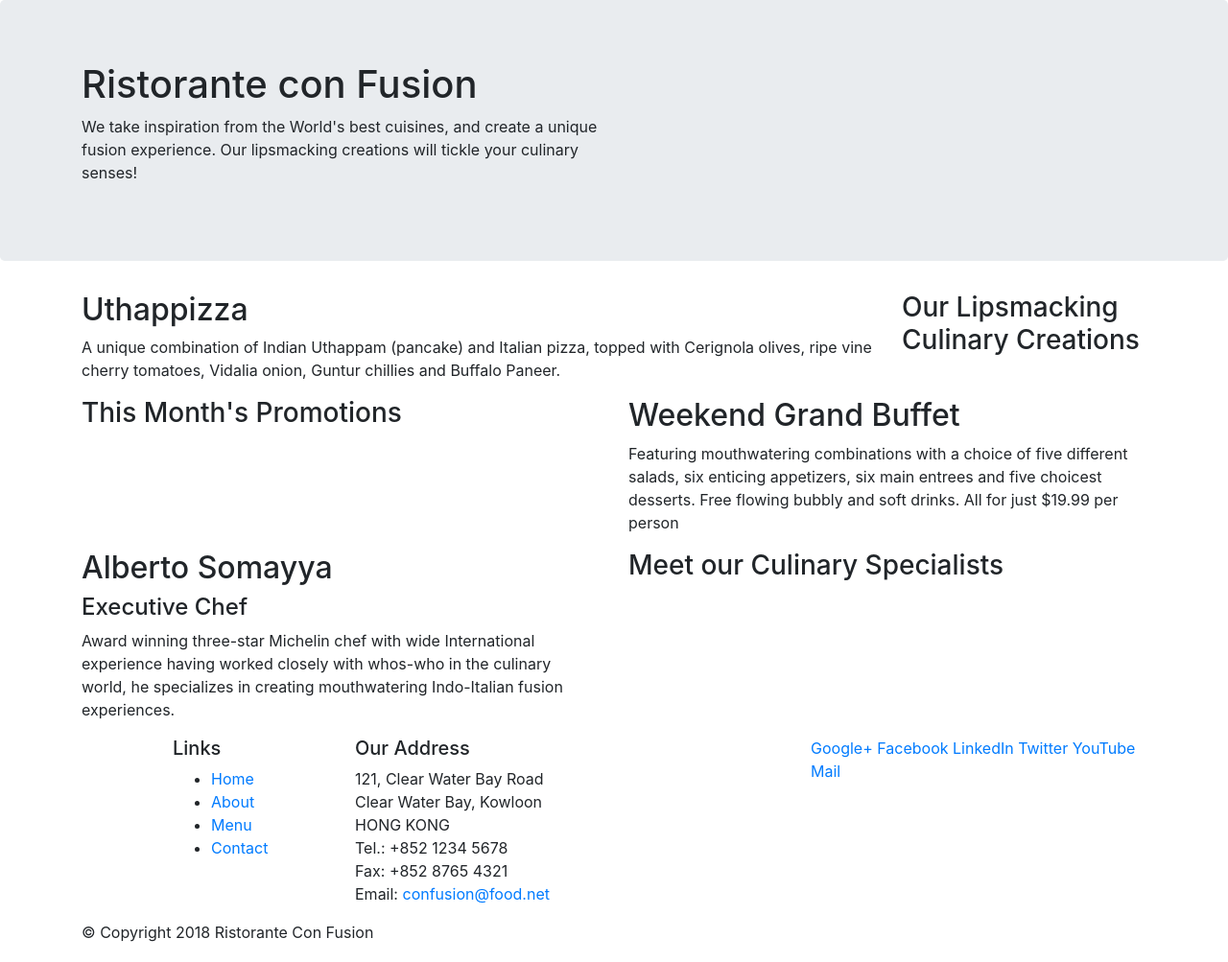
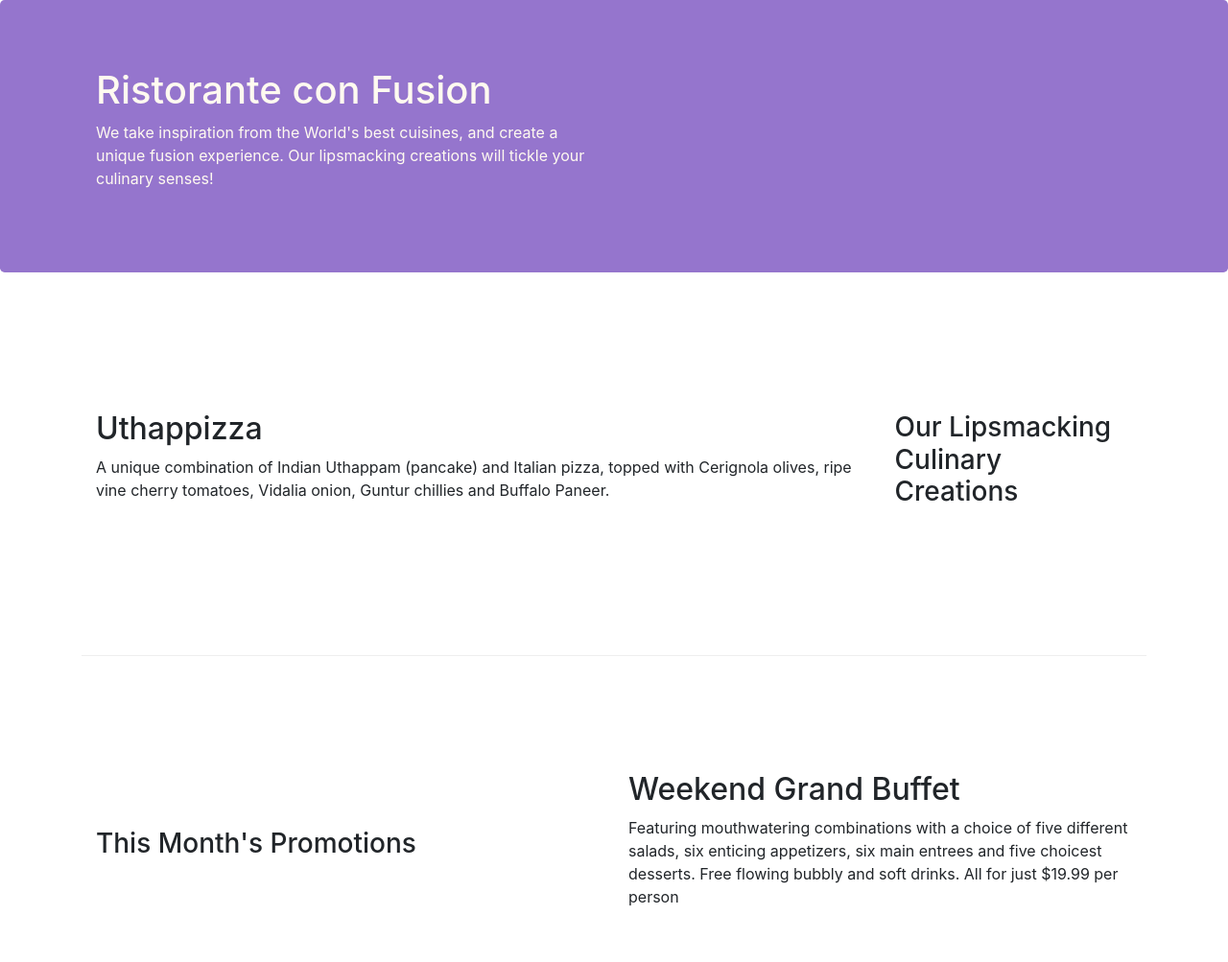
Before and after one commit to arushivii/conFusion, a website: page index.html in a window 1280 px wide. Shown: the top 1003 px of the page at 96% size. Drawn offline with nearby package versions, Linux system fonts and the light colour scheme.

Commit message:
Done boostrap

```diff
--- /dev/null
+++ b/css/styles.css
@@ -0,0 +1,29 @@
+.row-header{
+    margin:0px auto;
+    padding:0px;
+}
+
+.row-content {
+    margin:0px auto;
+    padding: 50px 0px 50px 0px;
+    border-bottom: 1px ridge;
+    min-height:400px;
+}
+
+.footer{
+    background-color: #D1C4E9;
+    margin:0px auto;
+    padding: 20px 0px 20px 0px;
+}
+.jumbotron {
+    padding:70px 30px 70px 30px;
+    margin:0px auto;
+    background: #9575CD ;
+    color:floralwhite;
+}
+
+.address{
+    font-size:80%;
+    margin:0px;
+    color:#0f0f0f;
+}
--- a/index.html
+++ b/index.html
@@ -9,6 +9,7 @@
 
     <!-- Bootstrap CSS -->
     <link rel="stylesheet" href="node_modules/bootstrap/dist/css/bootstrap.min.css">
+    <link href="css/styles.css" rel="stylesheet">
     <title>Ristorante Con Fusion</title>
 </head>
 
@@ -16,7 +17,7 @@
 
     <header class="jumbotron">
         <div class="container">
-            <div class="row">
+            <div class="row row-header">
                 <div class="col-12 col-sm-6">
                     <h1>Ristorante con Fusion</h1>
                     <p>We take inspiration from the World's best cuisines, and create a unique fusion experience. Our lipsmacking creations will tickle your culinary senses!</p>
@@ -28,7 +29,7 @@
     </header>
 
     <div class="container">
-        <div class="row">
+        <div class="row row-content align-items-center">
             <div class="col-12 col-sm-6 col-md-3 order-sm-last">
                 <h3>Our Lipsmacking Culinary Creations</h3>
             </div>
@@ -39,7 +40,7 @@
         </div>
 
 
-        <div class="row">
+        <div class="row row-content align-items-center">
             <div class="col-12 col-sm-6">
                 <h3>This Month's Promotions</h3>
             </div>
@@ -49,7 +50,7 @@
             </div>
         </div>
 
-        <div class="row">
+        <div class="row row-content align-items-center">
             <div class="col-12 col-sm-6 order-sm-last">
                 <h3>Meet our Culinary Specialists</h3>
             </div>
@@ -61,12 +62,12 @@
         </div>
     </div>
 
-    <footer>
+    <footer class="footer">
         <div class="container">
             <div class="row">
                 <div class="col-4 col-sm-2 offset-1">
                     <h5>Links</h5>
-                    <ul>
+                    <ul class="list-unstyled">
                         <li><a href="#">Home</a></li>
                         <li><a href="#">About</a></li>
                         <li><a href="#">Menu</a></li>
@@ -84,8 +85,8 @@
 		              Email: <a href="mailto:confusion@food.net">confusion@food.net</a>
 		           </address>
                 </div>
-                <div class="col-12 col-sm-4">
-                    <div>
+                <div class="col-12 col-sm-4 align-self-center">
+                    <div class="text-center">
                         <a href="http://google.com/+">Google+</a>
                         <a href="http://www.facebook.com/profile.php?id=">Facebook</a>
                         <a href="http://www.linkedin.com/in/">LinkedIn</a>
@@ -95,7 +96,7 @@
                     </div>
                 </div>
            </div>
-           <div class="row">
+           <div class="row justify-content-center">
                 <div class="col-auto">
                     <p>© Copyright 2018 Ristorante Con Fusion</p>
                 </div>
```
